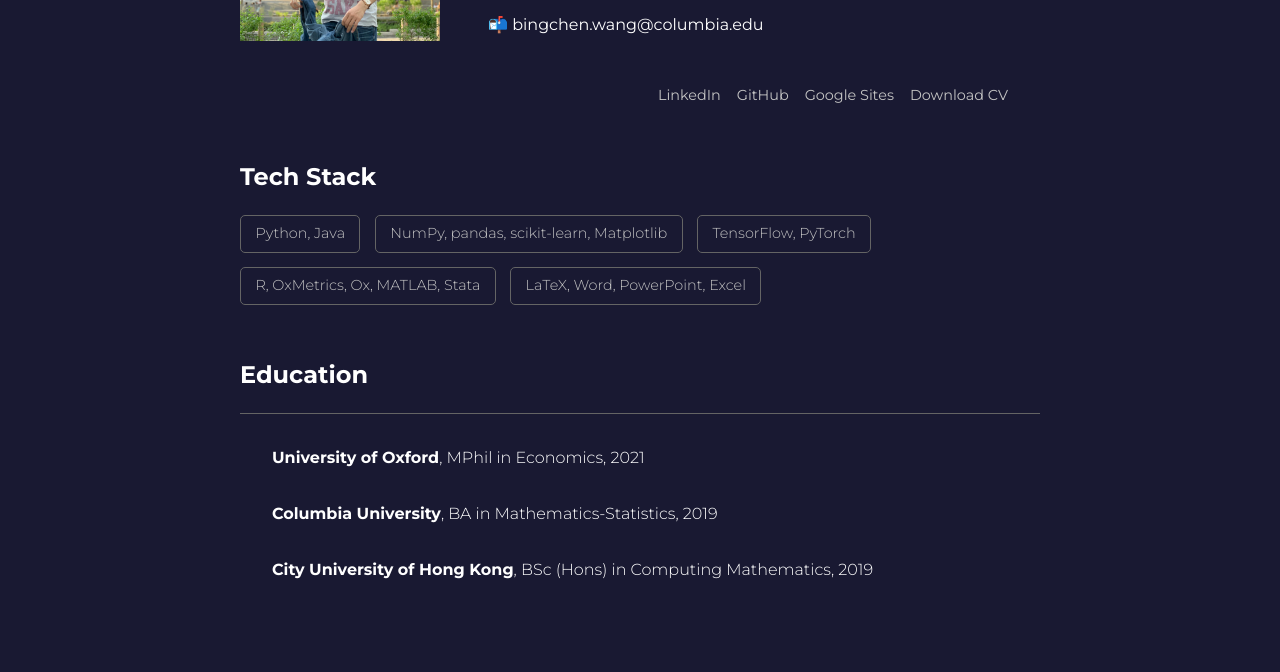
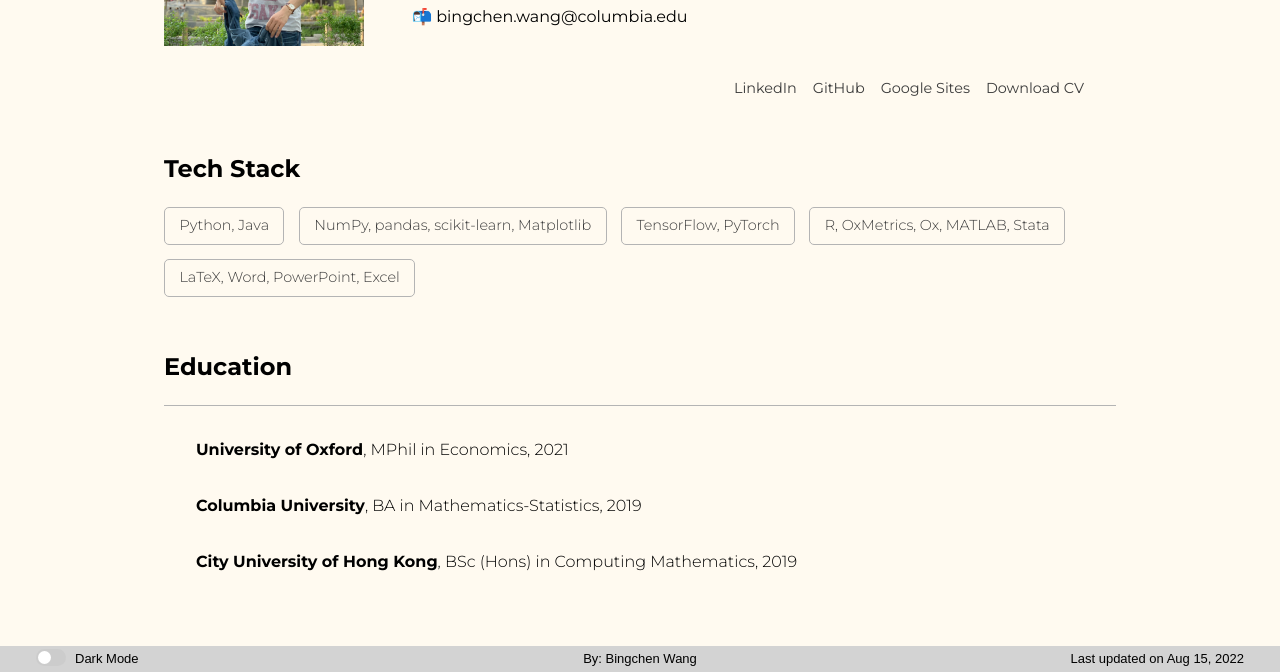
Before and after one commit to bingchen-wang/bingchen-wang.github.io, a plain HTML site: page index.html in a window 1280 px wide. Shown: the part 397-1069 px from the top of the page. Drawn offline with Linux system fonts and the light colour scheme.

Commit message:
Second version of the GitHub website

```diff
--- a/index.html
+++ b/index.html
@@ -9,7 +9,8 @@
 </head>
 <body>
     <div id = "container--navigation">
-        <div class = "topnav-space"></div>
+        <div class = "topnav-space">
+        </div>
         <div class = "topnav-bg">
             <div class = "topnav">
                 <a class = "active" href="#">Home</a>
@@ -65,9 +66,55 @@
                 <strong>City University of Hong Kong</strong>, BSc (Hons) in Computing Mathematics, 2019
             </div>
         </section>
+   </div>
 
-        <section class = "section--page">
-        </section>
-   </div>
+   <div id = "footer">
+        <span class = "designedby">By: Bingchen Wang </span>
+        <span class ="lastupdated">Last updated on Aug 15, 2022</span>
+        <span class="theme-switch-wrapper">
+            <label class="theme-switch" for="checkbox">
+                <input type="checkbox" id="checkbox" />
+                <span class="slider round"></span>
+            </label>
+        </span><span class="theme-switch-text">Dark Mode</span>
+    </div>
 </body>
+
+
+
+<script>
+    const toggleSwitch = document.querySelector('.theme-switch input[type="checkbox"]');
+
+    function switchTheme(e) {
+        if (e.target.checked) {
+            document.documentElement.setAttribute('data-theme', 'dark');
+        }
+        else {
+            document.documentElement.setAttribute('data-theme', 'light');
+        }
+    }
+
+    toggleSwitch.addEventListener('change', switchTheme, false);
+
+    function switchTheme(e) {
+        if (e.target.checked) {
+            document.documentElement.setAttribute('data-theme', 'dark');
+            localStorage.setItem('theme', 'dark');
+        }
+        else {
+            document.documentElement.setAttribute('data-theme', 'light');
+            localStorage.setItem('theme', 'light');
+        }
+    }
+
+    const currentTheme = localStorage.getItem('theme') ? localStorage.getItem('theme') : null;
+
+    if (currentTheme) {
+        document.documentElement.setAttribute('data-theme', currentTheme);
+
+        if (currentTheme === 'dark') {
+            toggleSwitch.checked = true;
+        }
+    }
+    </script>
 </html>
--- a/styles/main.css
+++ b/styles/main.css
@@ -1,40 +1,35 @@
 @import url('https://fonts.googleapis.com/css2?family=Montserrat:wght@300;400;500;700&display=swap');
 :root{
-    --mainTextColor-light: #000;
-    --secondaryTextColor-light: rgb(60, 60, 60);
-    --mainLinkColor-light: #4169E1;
-    --mainBorderColor-light: rgb(180,180,180);
-    --mainBgColor-light:#FFFAF0;
-    --secondaryBgColor-light: rgb(255, 215, 36);
+    --mainTextColor: #000;
+    --secondaryTextColor: rgb(60, 60, 60);
+    --mainLinkColor: #4169E1;
+    --mainBorderColor: rgb(180,180,180);
+    --mainBgColor:#FFFAF0;
+    --secondaryBgColor: rgb(255, 215, 36);
+}
 
-
-    --mainTextColor-dark: #fff;
-    --secondaryTextColor-dark: rgb(195, 195, 195);
-    --mainLinkColor-dark: rgb(255, 250, 180);
-    --mainBorderColor-dark: rgb(100,100,100);
-    --mainBgColor-dark:rgb(25, 25, 50);
-    --secondaryBgColor-dark:rgb(75, 75, 125);
-
-    --mainTextColor: var(--mainTextColor-dark);
-    --secondaryTextColor: var(--secondaryTextColor-dark);
-    --mainLinkColor: var(--mainLinkColor-dark);
-    --mainBorderColor: var(--mainBorderColor-dark);
-    --mainBgColor:var(--mainBgColor-dark);
-    --secondaryBgColor:var(--secondaryBgColor-dark);
-
+[data-theme="dark"] {
+    --mainTextColor: #fff;
+    --secondaryTextColor: rgb(195, 195, 195);
+    --mainLinkColor: rgb(255, 250, 180);
+    --mainBorderColor: rgb(100,100,100);
+    --mainBgColor:rgb(25, 25, 50);
+    --secondaryBgColor:rgb(75, 75, 125);
 }
 
 *{
     font-family: 'Montserrat', sans-serif;
     line-height: 1.5em;
     box-sizing: border-box;
-    color: var(--mainTextColor)
+    color: var(--mainTextColor);
 
 }
 
 body{
     background-color: var(--mainBgColor);
+    margin: 0;
 }
+
 
 p,span, li{
     color: var(--secondaryTextColor);
@@ -96,8 +91,9 @@ li{
 
 
 #container--main{
-    max-width: 800px;
-    margin: 0 auto;
+    max-width: 1000px;
+    padding: 1.5em 1.5em;
+    margin: auto;
 }
 
 .section--page{
@@ -188,6 +184,96 @@ li{
     height:1px;
 }
 
+#footer{
+    text-align: center;
+    padding: 3px;
+    background-color: lightgray;
+    color: #000;
+    font-size: small;
+    font-family: sans-serif;
+    margin: 0;
+}
+.designedby{
+    text-align: left;
+    color: #000;
+    font-family: sans-serif;
+}
+
+.lastupdated{
+    position: absolute;
+    right:2em;
+    margin-right: 10px;
+    color: #000;
+    font-family: sans-serif;
+}
+
+.theme-switch-wrapper {
+    position: absolute;
+    left:2em;
+    margin-left:10px;
+    align-items: center;
+    vertical-align: middle;
+  }
+
+  .theme-switch {
+    display: inline-block;
+    height: 17px;
+    position: relative;
+    align-items: center;
+    width: 30px;
+  }
+
+  .theme-switch input {
+    display:none;
+  }
+
+  .slider {
+    background-color: #ccc;
+    bottom: 0;
+    cursor: pointer;
+    left: 0;
+    position: absolute;
+    right: 0;
+    top: 0em;
+    transition: .4s;
+  }
+
+  .slider:before {
+    background-color: #fff;
+    bottom: 2px;
+    content: "";
+    height: 13px;
+    left: 2px;
+    position: absolute;
+    transition: .4s;
+    width: 13px;
+  }
+
+  input:checked + .slider {
+    background-color: #66bb6a;
+  }
+
+  input:checked + .slider:before {
+    transform: translateX(13px);
+  }
+
+  .slider.round {
+    border-radius: 1.2em;
+  }
+
+  .slider.round:before {
+    border-radius: 50%;
+  }
+
+.theme-switch-text {
+    position: absolute;
+    left: 5em;
+    margin-left:10px;
+    align-items: center;
+    vertical-align: middle;
+    color: #000;
+    font-family: sans-serif;
+  }
 
 @media(max-width:500px){
     #wrapper--hero{
@@ -196,8 +282,8 @@ li{
     }
 
     #profile-pic{
-        width: 300px;
-        height: 300px;
+        width: 500px;
+        height: 500px;
     }
 
     .section--page{
@@ -208,4 +294,8 @@ li{
     .card--education{
         padding-left:0%
     }
+
+    #footer{
+        font-size: x-small;
+    }
 }
```
